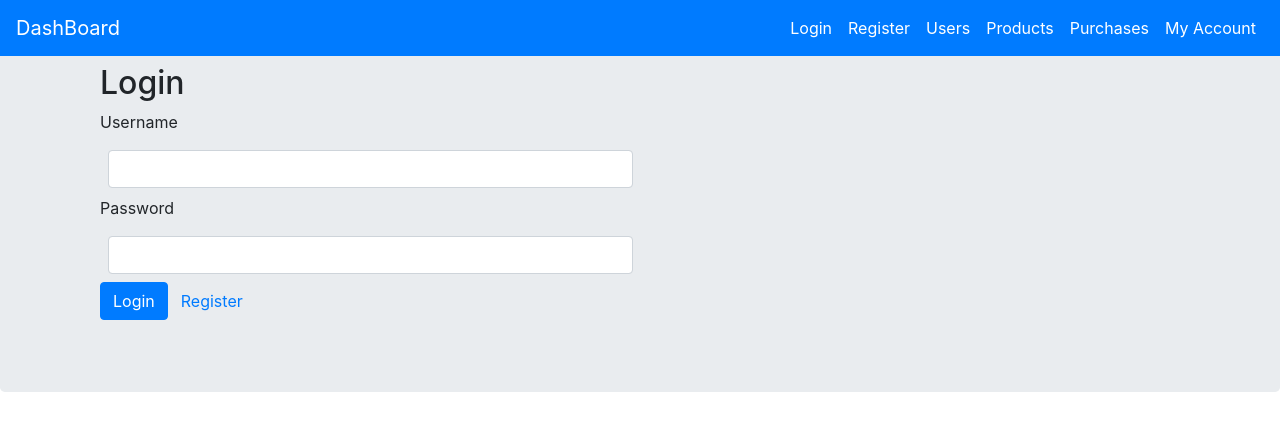
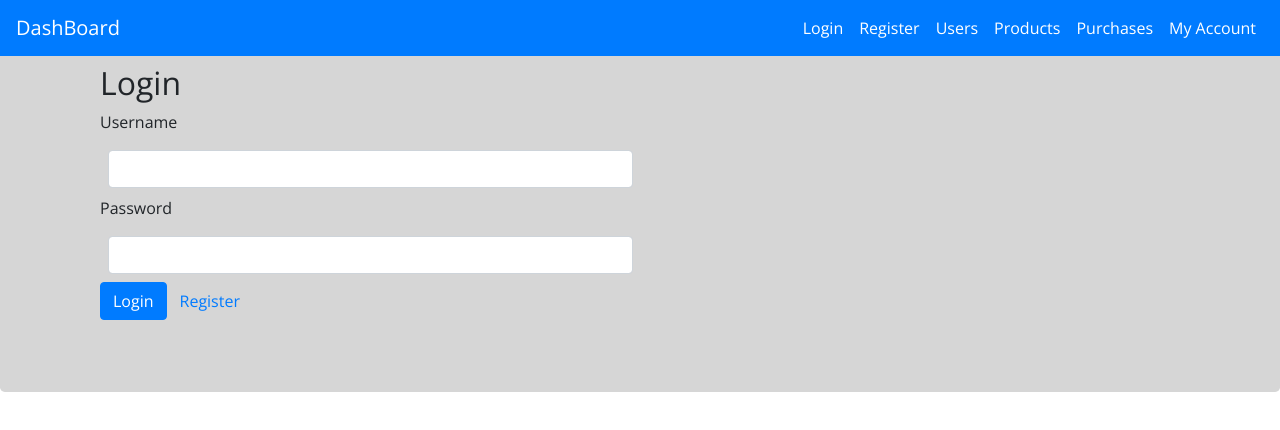
Before and after one commit to grford15/Boundary-ReactApp, a React (Create React App) app: page /login in a window 1280 px wide. Shown: the top 430 px of the page. Built offline with nearby package versions, Linux system fonts and the light colour scheme.

Commit message:
Change some CSS

```diff
--- a/public/index.html
+++ b/public/index.html
@@ -10,8 +10,9 @@
       user's mobile device or desktop. See https://developers.google.com/web/fundamentals/web-app-manifest/
     -->
     <link rel="manifest" href="%PUBLIC_URL%/manifest.json" />
-    <title>React App</title>
+    <title>Boundary Test-App</title>
     <link rel="stylesheet" href="https://netdna.bootstrapcdn.com/bootstrap/4.0.0/css/bootstrap.min.css" />
+    <link href="https://fonts.googleapis.com/css?family=Open+Sans|Vollkorn" rel="stylesheet">
     <style>
       a { cursor: pointer; }
       .help-block { font-size: 12px; }
--- a/src/components/Navbar.css
+++ b/src/components/Navbar.css
@@ -4,6 +4,7 @@
     width: 100%;
     left: 0px;
     margin-bottom: 2rem;
+    font-family: 'Open Sans', sans-serif;
 }
 
 .nav-links{
--- a/src/components/Pages/CSS/DashboardPage.css
+++ b/src/components/Pages/CSS/DashboardPage.css
@@ -1,9 +1,12 @@
 .list-group {
     margin-top: 2rem;
+
 }
 
 .list-group-item {
     color: #000;
+    background-color: #E8E8E8;
+    font-family: 'Open Sans', sans-serif;
 }
 
 .list-group-item:hover {
@@ -14,4 +17,5 @@
 
 .display-3 {
     color: #31393C;
+    font-family: 'Open Sans', sans-serif;
 }
--- a/src/components/Pages/PurchasesPage.jsx
+++ b/src/components/Pages/PurchasesPage.jsx
@@ -3,6 +3,7 @@
 import purchasesServiceClient from '../../api/purchases-service-client';
 import userServiceClient from '../../api/user-service-client';
 import productsServiceClient from '../../api/products-service-client';
+import './CSS/PurchasesPage.css';
 var _ = require('lodash/core');
 
 class PurchasesPage extends React.Component {
--- a/src/core/App.css
+++ b/src/core/App.css
@@ -2,36 +2,11 @@
   text-align: center;
 }
 
-.App-logo {
-  animation: App-logo-spin infinite 20s linear;
-  height: 40vmin;
-  pointer-events: none;
+.jumbotron {
+  background-color: #d6d6d6;
+  font-family: 'Open Sans', sans-serif;
 }
 
-.App-header {
-  background-color: #31393C;
-  min-height: 100vh;
-  display: flex;
-  flex-direction: column;
-  align-items: center;
-  justify-content: center;
-  font-size: calc(10px + 2vmin);
-  color: white;
+.table {
+  background-color: #E8E8E8;
 }
-
-.App-link {
-  color: #61dafb;
-}
-
-@keyframes App-logo-spin {
-  from {
-    transform: rotate(0deg);
-  }
-  to {
-    transform: rotate(360deg);
-  }
-}
-
-.Navbar {
-  margin-bottom: 30px;
-}
```
Also changed, not shown: src/components/Pages/CSS/PurchasesPage.css (added).
